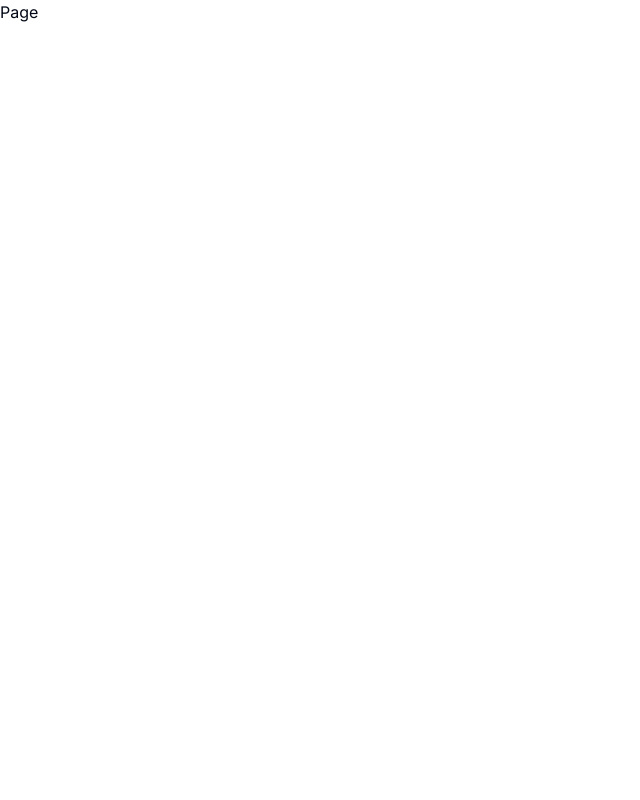
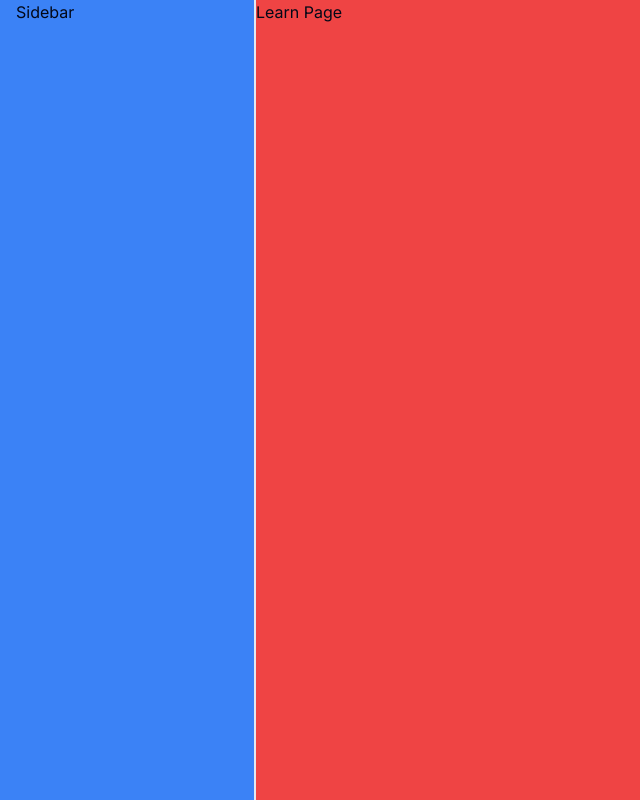
Before and after one commit to Panicz123456/dualingo-clone-nextjs, a Next.js app: page /learn in a window 1280 px wide. Shown: the whole page, without its empty margins (0-640 px from the left). Built offline with nearby package versions, Linux system fonts and the light colour scheme.

Commit message:
main layout

```diff
--- a/app/(main)/layout.tsx
+++ b/app/(main)/layout.tsx
@@ -1,9 +1,20 @@
+import { MobileHeader } from "@/components/MobileHeader";
+import { Sidebar } from "@/components/sidebar";
+
 type Props = {
   children: React.ReactNode;
 };
 
 const MainLayout = ({ children }: Props) => {
-  return <div>{children}</div>;
+  return (
+    <>
+    <MobileHeader />
+      <Sidebar className="hidden lg:flex" />
+      <main className="lg:pl-[256px] h-full pt-[50px] lg:pt-0">
+        <div className="bg-red-500 h-full">{children}</div>
+      </main>
+    </>
+  );
 };
 
 export default MainLayout;
--- a/app/(main)/learn/page.tsx
+++ b/app/(main)/learn/page.tsx
@@ -1,5 +1,9 @@
-export default function Page() {
+const LearnPage = () => {
     return (
-        <div>Page</div>
+        <div>
+            Learn Page
+        </div>
     )
 }
+
+export default LearnPage
--- a/components/MobileHeader.tsx
+++ b/components/MobileHeader.tsx
@@ -0,0 +1,9 @@
+import { MobileSidebar } from "./MobileSidebar";
+
+export const MobileHeader = () => {
+  return (
+    <nav className="lg:hidden px-6 h-[50px] flex items-center bg-green-500 border-b fixed top-0 w-full z-50">
+        <MobileSidebar />
+    </nav>
+  );
+};
--- a/components/MobileSidebar.tsx
+++ b/components/MobileSidebar.tsx
@@ -0,0 +1,17 @@
+import { Sheet, SheetContent, SheetTrigger } from "@/components/ui/sheet";
+
+import { Sidebar } from "./sidebar";
+import { Menu } from "lucide-react";
+
+export const MobileSidebar = () => {
+  return (
+    <Sheet>
+      <SheetTrigger>
+        <Menu className="text-white" />
+      </SheetTrigger>
+      <SheetContent className="p-0 z-[100]" side="left">
+        <Sidebar />
+      </SheetContent>
+    </Sheet>
+  );
+};
--- a/components/sidebar.tsx
+++ b/components/sidebar.tsx
@@ -0,0 +1,17 @@
+import { cn } from "@/lib/utils";
+
+type Props = {
+  className?: string;
+};
+
+export const Sidebar = ({ className }: Props) => {
+  return (
+    <div
+      className={cn(
+        "flex bg-blue-500 h-full lg:w-[256px] lg:fixed left-0 top-0 px-4 border-r-2 flex-col",
+        className
+      )}>
+      Sidebar
+    </div>
+  );
+};
```
